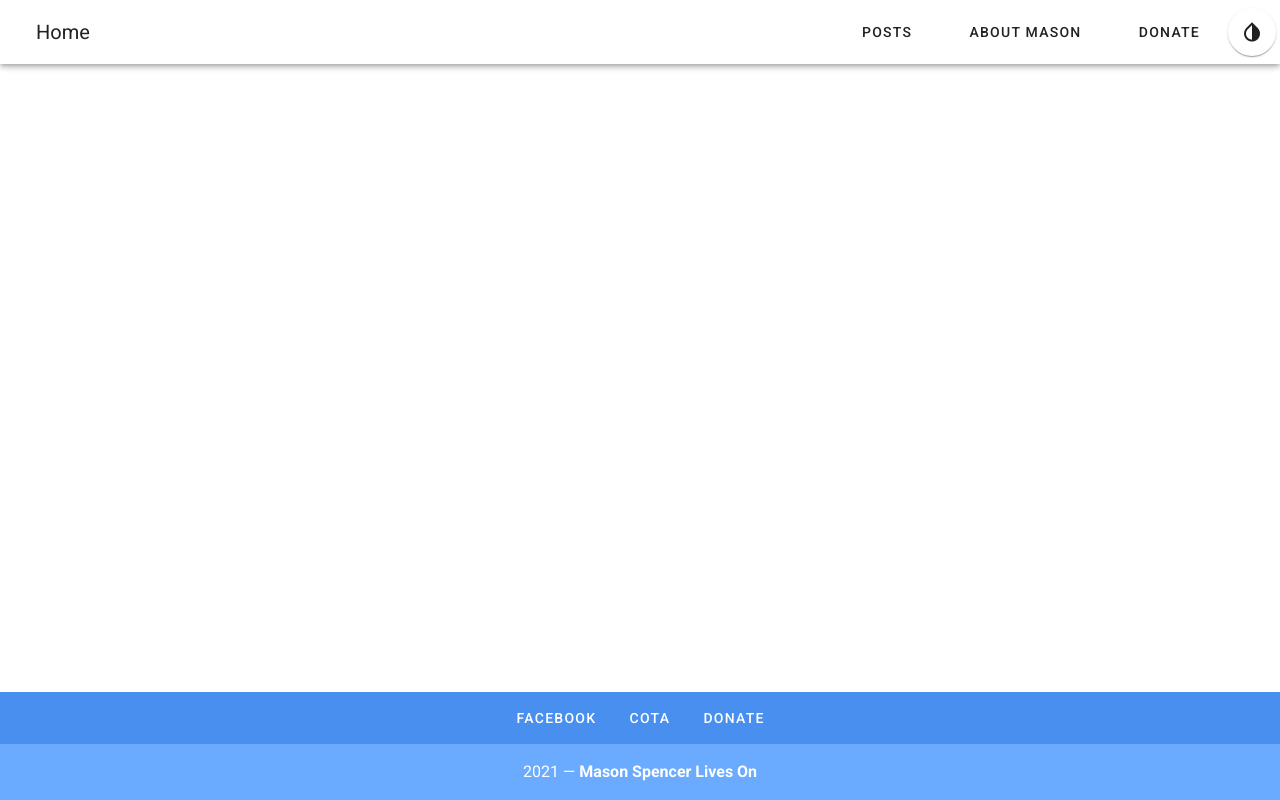
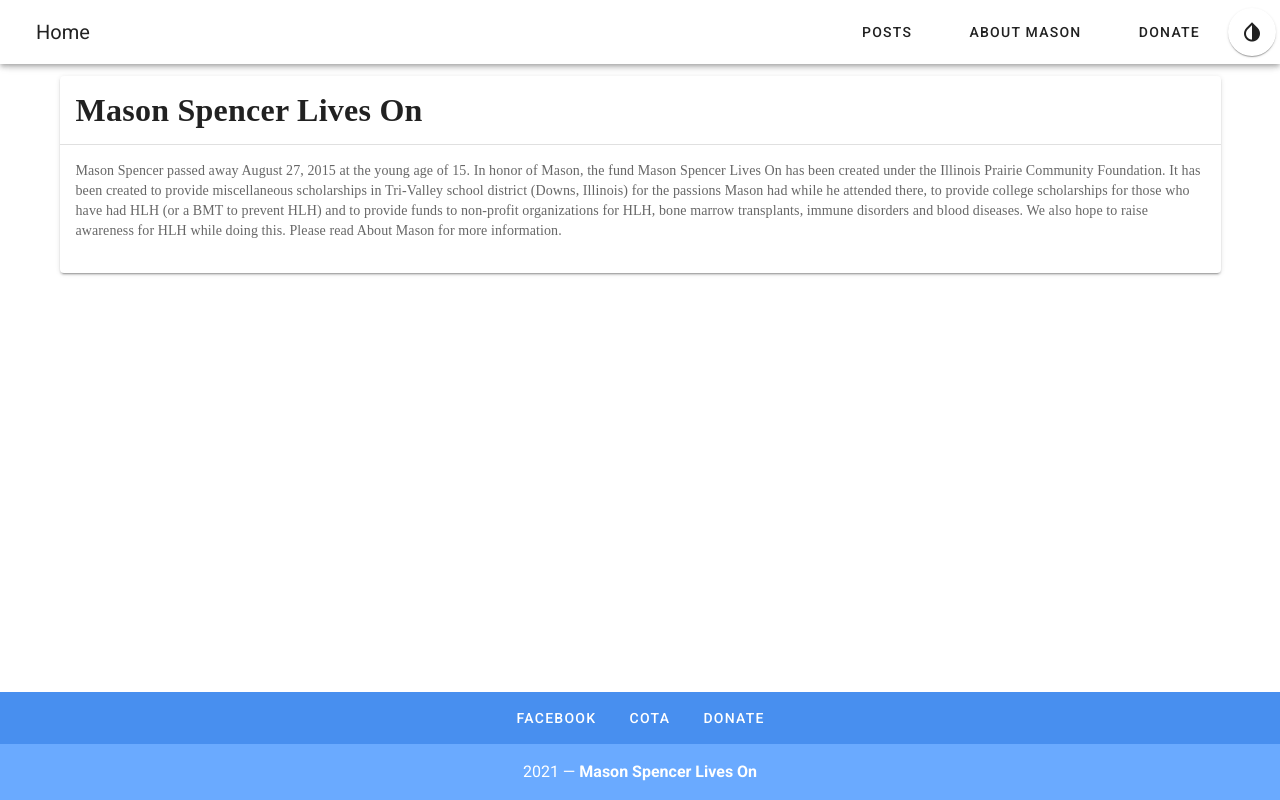
Before and after one commit to austinbspencer/masonspencerliveson, a Vue app: page / in a window 1280 px wide. Built offline with nearby package versions, Linux system fonts and the light colour scheme.

Commit message:
starting home page

```diff
--- a/src/views/Home.vue
+++ b/src/views/Home.vue
@@ -1,4 +1,19 @@
 <template>
+  <v-container>
+    <v-row>
+      <v-col>
+        <v-card>
+          <v-card-title>
+            <h1>Mason Spencer Lives On</h1>
+          </v-card-title>
+          <v-divider></v-divider>
+          <v-card-text>
+            <p>Mason Spencer passed away August 27, 2015 at the young age of 15. In honor of Mason, the fund Mason Spencer Lives On has been created under the Illinois Prairie Community Foundation. It has been created to provide miscellaneous scholarships in Tri-Valley school district (Downs, Illinois) for the passions Mason had while he attended there, to provide college scholarships for those who have had HLH (or a BMT to prevent HLH) and to provide funds to non-profit organizations for HLH, bone marrow transplants, immune disorders and blood diseases. We also hope to raise awareness for HLH while doing this. Please read About Mason for more information.</p>
+          </v-card-text>
+        </v-card>
+      </v-col>
+    </v-row>
+  </v-container>
 </template>
 
 <script>
```
